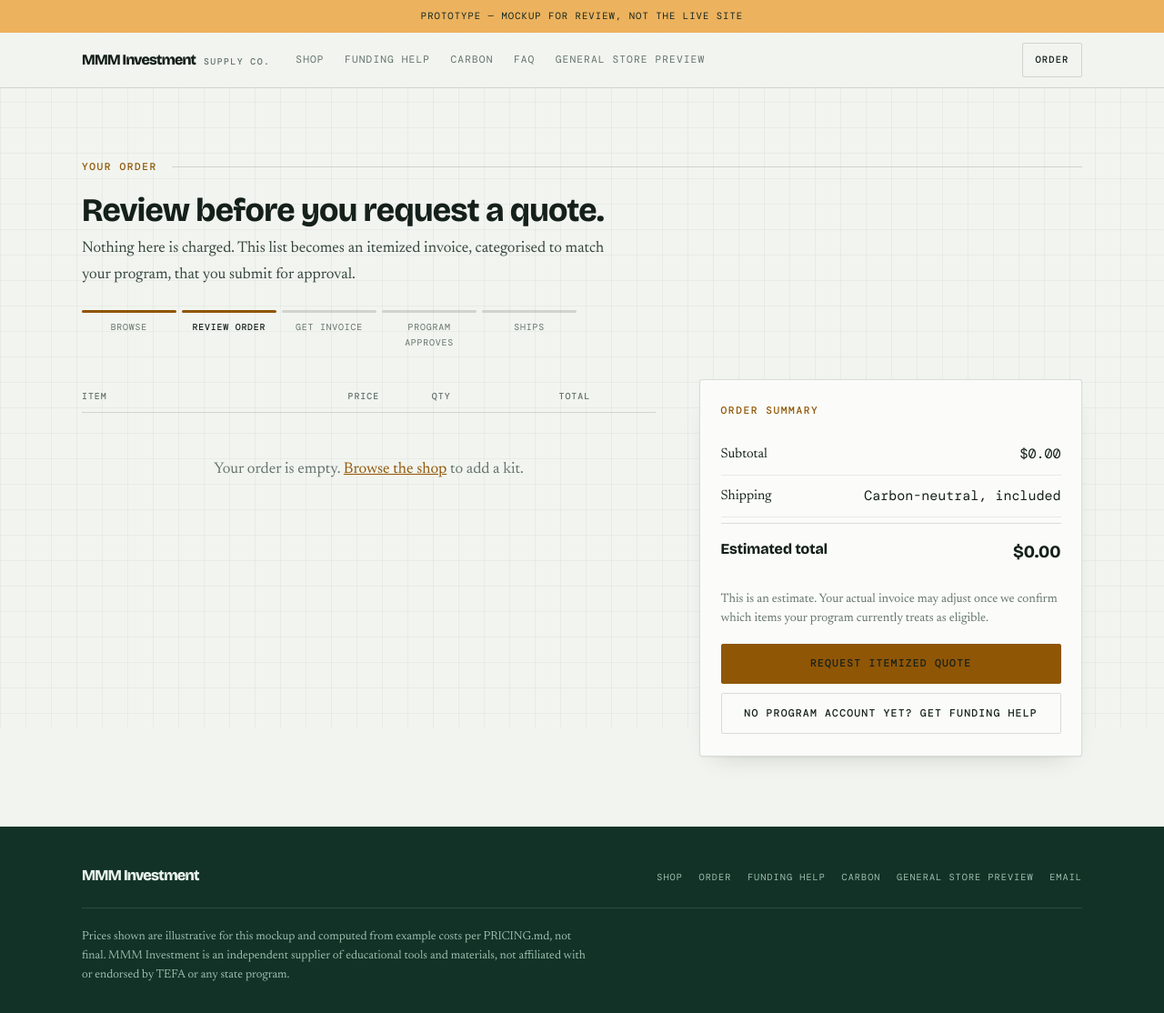
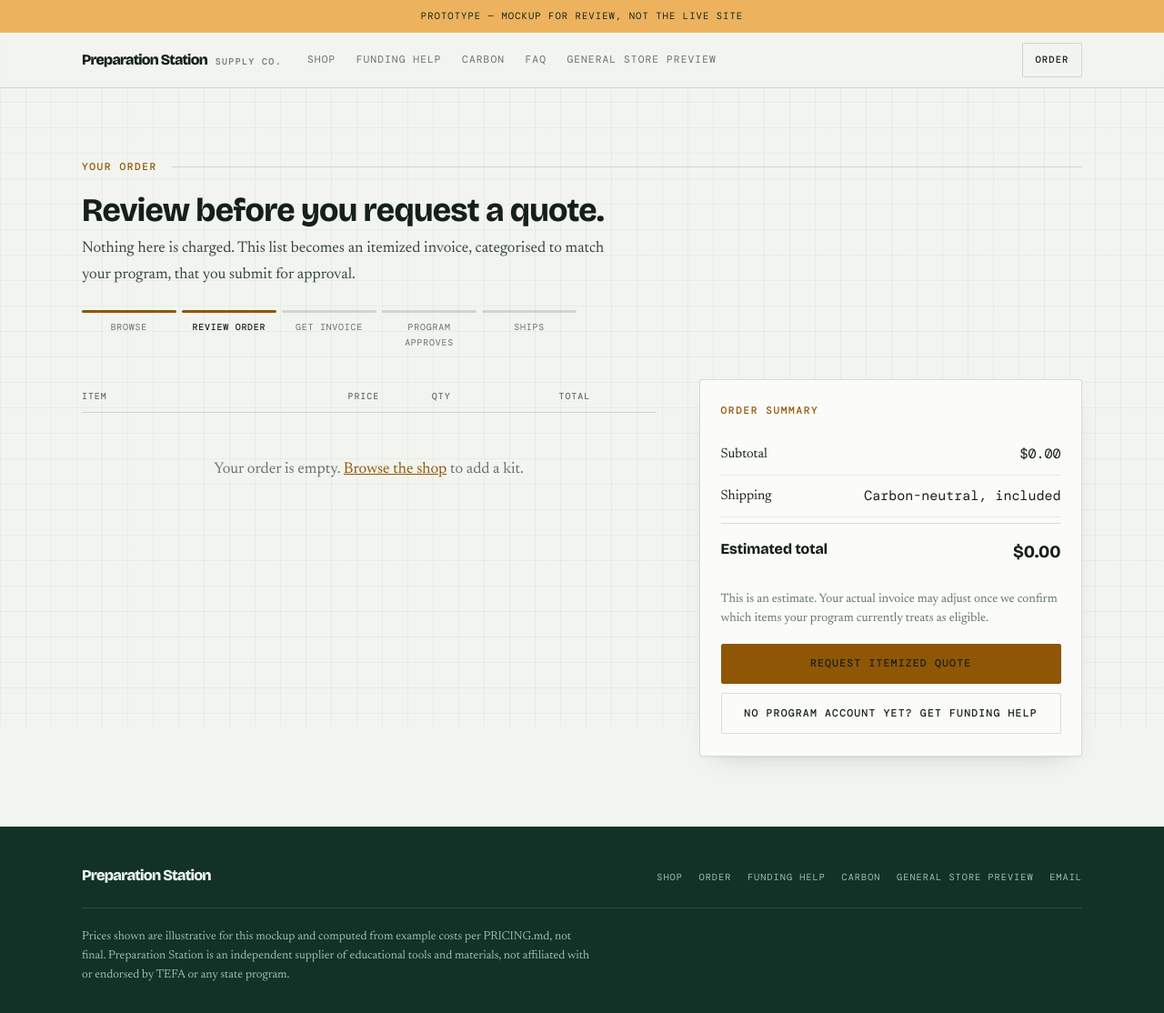
Before and after one commit to TEAM-MMM01/mmm-education-storefront, a plain HTML site: page store/order.html in a window 1280 px wide. Shown: the whole page at 91% size. Drawn offline with Linux system fonts and the light colour scheme.

Commit message:
Rebrand store/order.html for Preparation Station

```diff
--- a/store/order.html
+++ b/store/order.html
@@ -3,10 +3,10 @@
 <head>
 <meta charset="utf-8">
 <meta name="viewport" content="width=device-width, initial-scale=1">
-<title>Your order — MMM Investment</title>
+<title>Your order — Preparation Station</title>
 <meta name="description" content="Storefront mockup: kits, tools, and homeschool resources invoiced against TEFA and other state education funds.">
 <meta name="color-scheme" content="light dark">
-<meta property="og:title" content="Your order — MMM Investment">
+<meta property="og:title" content="Your order — Preparation Station">
 <meta property="og:description" content="Storefront mockup: kits, tools, and homeschool resources invoiced against TEFA and other state education funds.">
 <meta property="og:type" content="website">
 <style>
@@ -348,7 +348,7 @@ a.product{text-decoration:none; color:inherit}
 <header class="topbar">
   <div class="wrap topbar-in">
     <a class="brand" href="../index.html">
-      <span class="brand-mark">MMM Investment</span>
+      <span class="brand-mark">Preparation Station</span>
       <span class="brand-sub mono">Supply co.</span>
     </a>
     <nav class="nav" aria-label="Primary">
@@ -423,7 +423,7 @@ a.product{text-decoration:none; color:inherit}
 <footer class="foot">
   <div class="wrap">
     <div class="foot-top">
-      <span class="foot-brand">MMM Investment</span>
+      <span class="foot-brand">Preparation Station</span>
       <nav class="foot-nav" aria-label="Footer">
         <a href="shop.html">Shop</a>
         <a href="order.html">Order</a>
@@ -434,7 +434,7 @@ a.product{text-decoration:none; color:inherit}
       </nav>
     </div>
     <p class="disclaim">Prices shown are illustrative for this mockup and computed from example costs
-      per PRICING.md, not final. MMM Investment is an independent supplier of educational tools and
+      per PRICING.md, not final. Preparation Station is an independent supplier of educational tools and
       materials, not affiliated with or endorsed by TEFA or any state program.</p>
   </div>
 </footer>
```
